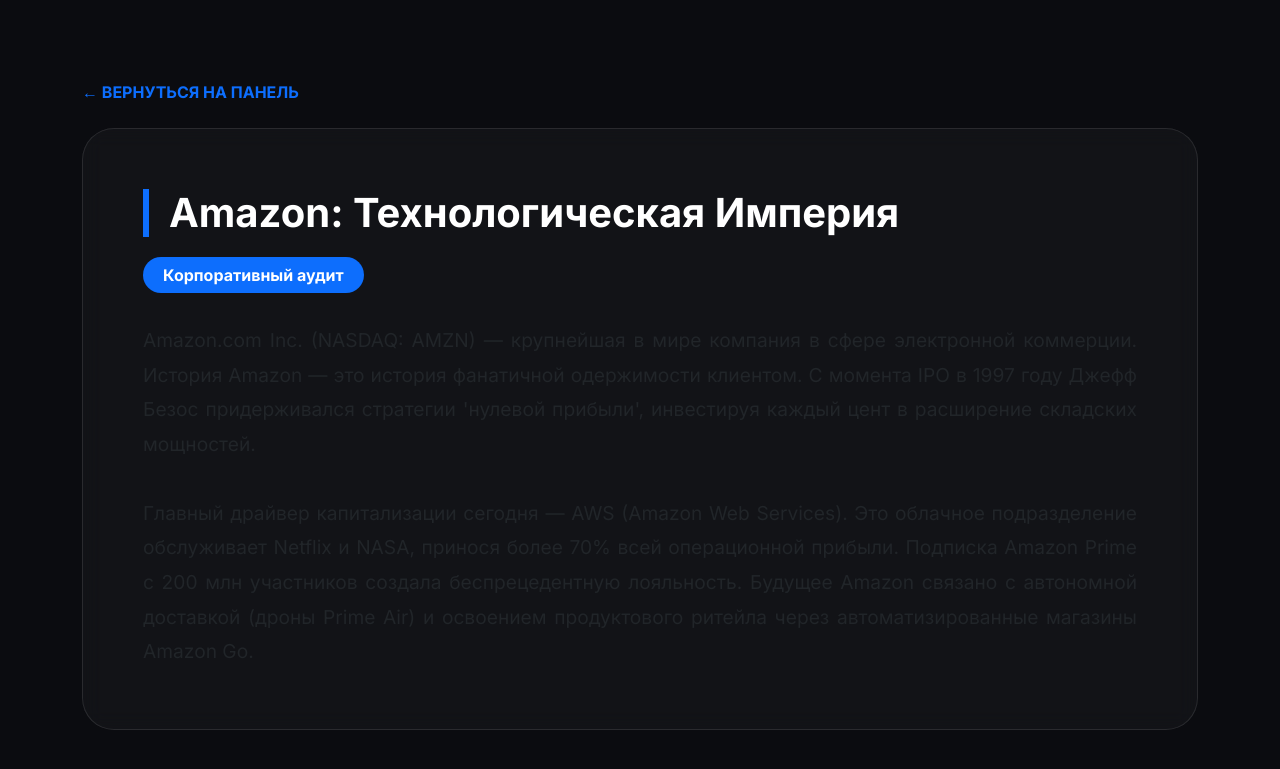
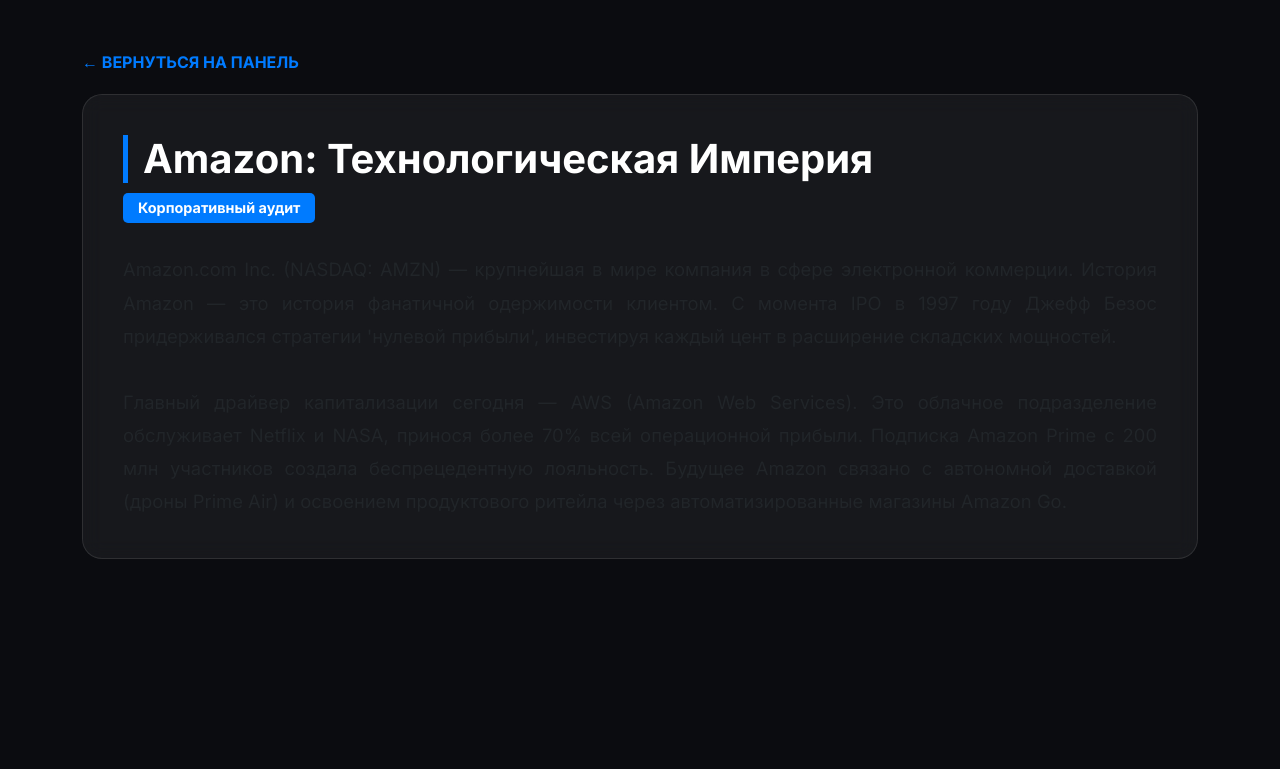
Before and after one commit to vi098275-debug/literate-octo-broccoli, a Flask app: page /amazon in a window 1280 px wide. Shown: the top 769 px of the page. Run offline with Flask 3, Linux system fonts and the light colour scheme.

Commit message:
Update project.html

```diff
--- a/templates/project.html
+++ b/templates/project.html
@@ -6,26 +6,33 @@
     <link href="https://fonts.googleapis.com/css2?family=Inter:wght@400;700&display=swap" rel="stylesheet">
     <link href="https://cdn.jsdelivr.net/npm/bootstrap@5.3.0/dist/css/bootstrap.min.css" rel="stylesheet">
     <style>
-        body { background-color: #0b0c10; color: #fff; font-family: 'Inter', sans-serif; padding-top: 80px; }
+        body { background-color: #0b0c10; color: #fff; font-family: 'Inter', sans-serif; padding-top: 50px; }
         .content-box {
-            background: rgba(255, 255, 255, 0.03); border: 1px solid rgba(255, 255, 255, 0.1);
-            border-radius: 32px; padding: 60px; backdrop-filter: blur(10px);
-            animation: fadeIn 0.8s ease;
+            background: rgba(255, 255, 255, 0.05); border: 1px solid rgba(255, 255, 255, 0.1);
+            border-radius: 20px; padding: 40px; backdrop-filter: blur(10px);
         }
-        @keyframes fadeIn { from { opacity: 0; transform: scale(0.95); } to { opacity: 1; transform: scale(1); } }
-        h1 { font-weight: 800; border-left: 6px solid #0d6efd; padding-left: 20px; margin-bottom: 20px; }
-        .badge { font-size: 1rem; padding: 10px 20px; border-radius: 100px; margin-bottom: 30px; }
-        .text-body { font-size: 1.2rem; line-height: 1.8; color: #ccc; white-space: pre-line; text-align: justify; }
-        .back-btn { color: #0d6efd; text-decoration: none; font-weight: 700; transition: 0.3s; }
-        .back-btn:hover { color: #fff; }
+        h1 { font-weight: 800; color: #fff; margin-bottom: 10px; border-left: 5px solid #007bff; padding-left: 15px; }
+        .badge { font-size: 0.9rem; background-color: #007bff !important; padding: 8px 15px; margin-bottom: 30px; border-radius: 5px; }
+
+        /* ВОТ ТУТ ПОПРАВИЛ ЦВЕТ ТЕКСТА */
+        .text-body {
+            font-size: 1.15rem;
+            line-height: 1.8;
+            color: #ececec; /* Очень светлый серый, почти белый */
+            white-space: pre-line;
+            text-align: justify;
+        }
+
+        .back-btn { color: #007bff; text-decoration: none; font-weight: 700; margin-bottom: 20px; display: inline-block; transition: 0.3s; }
+        .back-btn:hover { color: #fff; transform: translateX(-5px); }
     </style>
 </head>
 <body>
     <div class="container mb-5">
         <a href="/" class="back-btn">← ВЕРНУТЬСЯ НА ПАНЕЛЬ</a>
-        <div class="content-box mt-4">
+        <div class="content-box">
             <h1>{{ title }}</h1>
-            <div class="badge bg-primary">{{ mode }}</div>
+            <div class="badge">{{ mode }}</div>
             <div class="text-body">{{ story }}</div>
         </div>
     </div>
```
